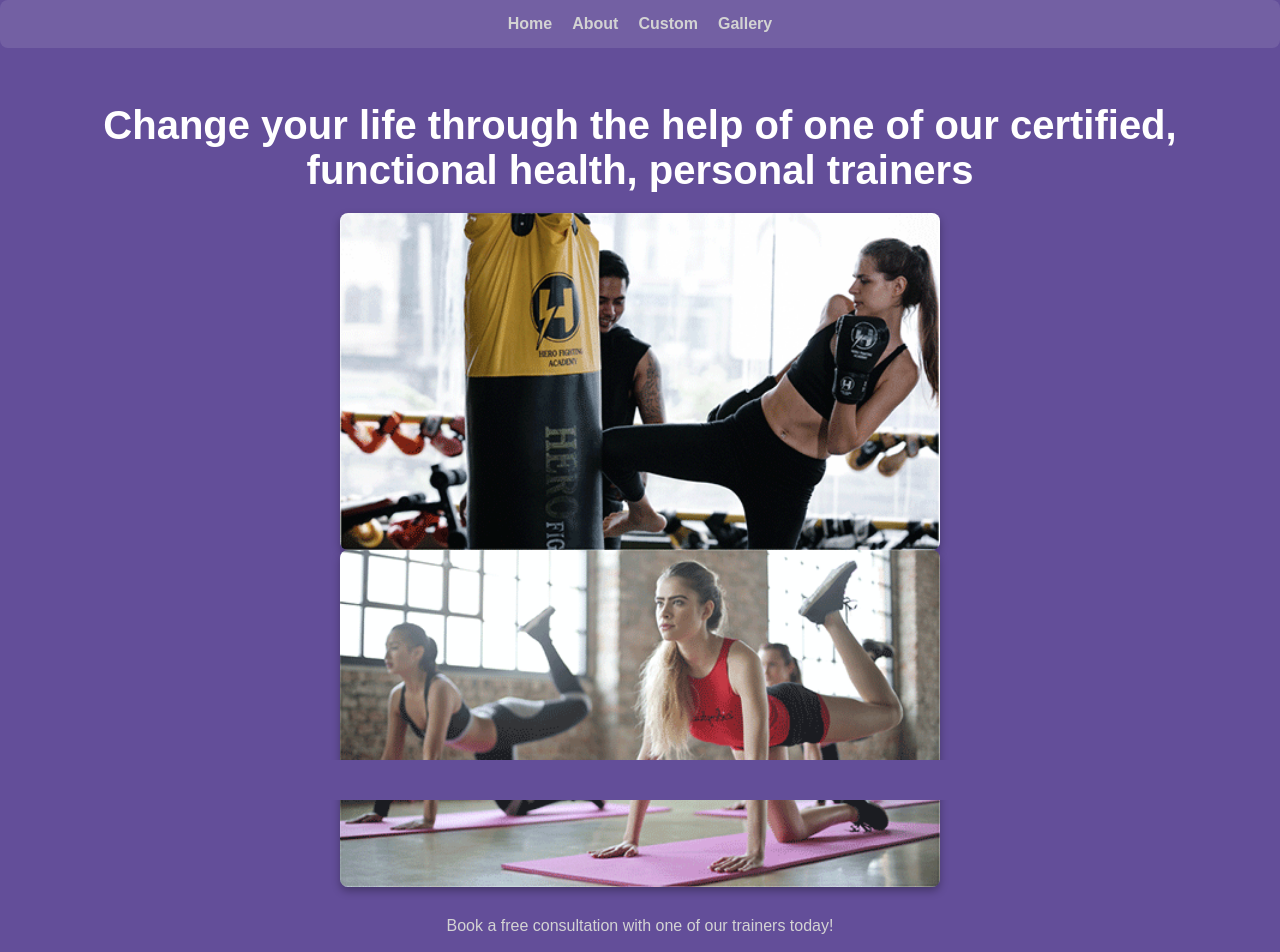
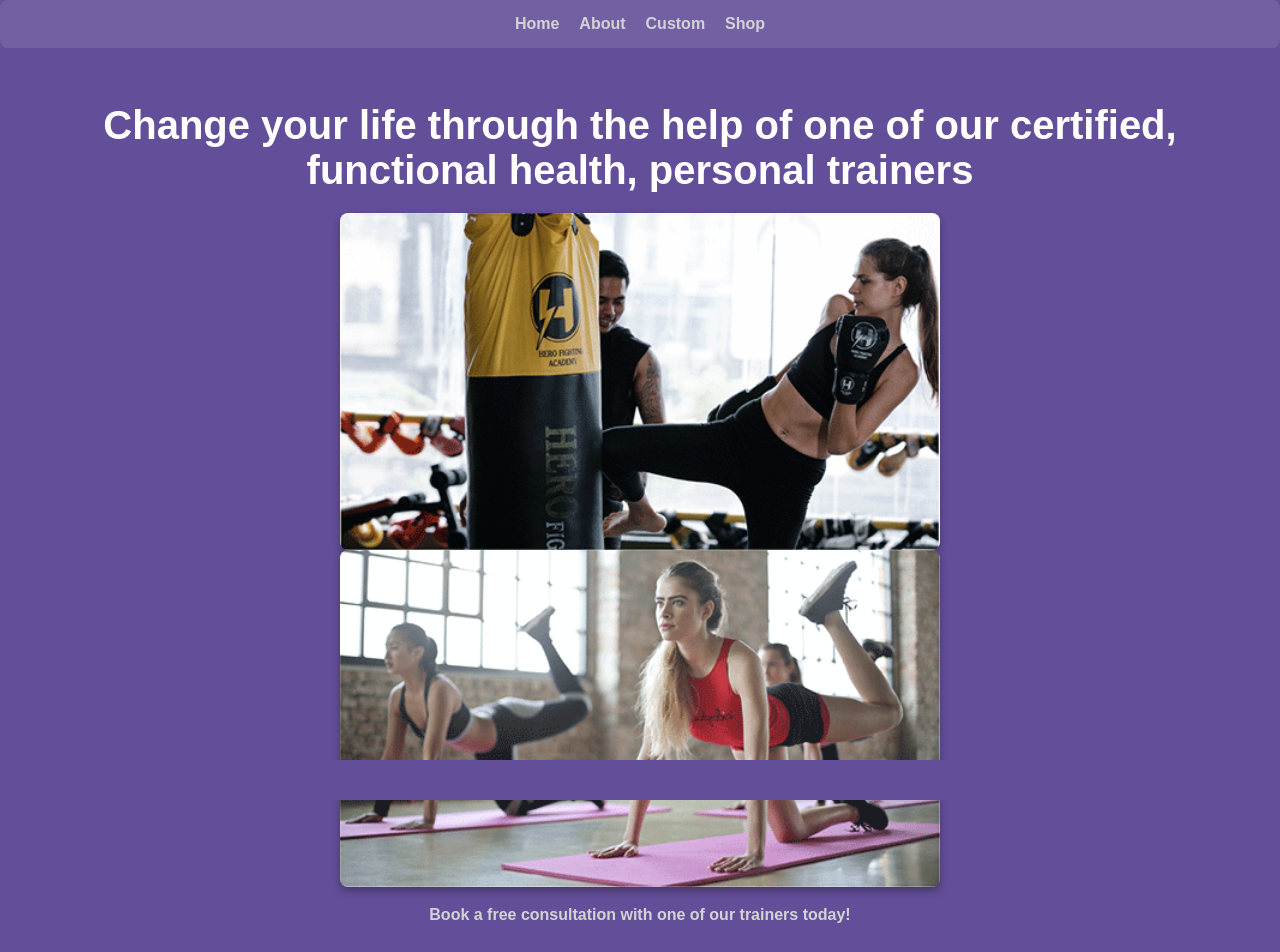
Before and after one commit to Fez-theblockchain-Dev/Web_Dev_Foundations, a plain HTML site: page home.html in a window 1280 px wide. Shown: the top 952 px of the page. Drawn offline with Linux system fonts and the light colour scheme; no server answers; a script that the page names is missing.

Commit message:
deleted redundant 'index.html' file. 'home.html' will serve as the new landing page file for the gym's mock website

```diff
--- a/about.html
+++ b/about.html
@@ -7,15 +7,15 @@
     <meta name="viewport" content="width=device-width, initial-scale=1.0">
     <title>About - ABC Fitness</title>
     <link rel="stylesheet" href="styles/styles.css">
-    <link rel="stylesheet" href="https://cdnjs.cloudflare.com/ajax/libs/font-awesome/5.15.2/css/all.min.css">
+    <script src="javascript/base.js" defer></script>
     <script src="javascript/newsletter.js" defer></script>
 </head>
 <body>
     <div class="nav">
-        <a href="index.html">Home</a>
+        <a href="home.html">Home</a>
         <a href="about.html">About</a>
         <a href="custom.html">Customized Personal Training</a>
-        <a href="gallery.html">Gallery</a>
+        <a href="gallery.html">Shop</a>
     </div>
     <main>
         <h1>About Us</h1>
--- a/home.html
+++ b/home.html
@@ -14,17 +14,17 @@ Home webpage for the website.
 </head>
 <body>
     <div class="nav">
-        <a href="index.html">Home</a>
+        <a href="home.html">Home</a>
         <a href="about.html">About</a>
         <a href="custom.html">Custom</a>
-        <a href="gallery.html">Gallery</a>
+        <a href="gallery.html">Shop</a>
     </div>
     <main>
         <h1>Change your life through the help of one of our certified, functional health, personal trainers</h1>
         <img src="assets/Client2_IndividualKickboxing.png" alt="Kickboxing" class="responsive-img">
         <img src="assets/Client2_GroupPilates.png" alt="Group Pilates" class="responsive-img">
        <div>
-        Book a free consultation with one of our trainers today! <font size="16"> </font>
+        <p style="font-size: 16px; font-weight: bold;">Book a free consultation with one of our trainers today!</p>
         </div>
         <div class="calendly-inline-widget" data-url="https://calendly.com/megalax18/30min"></div>
         <script type="text/javascript" src="https://assets.calendly.com/assets/external/widget.js" async></script>
```
Also changed, not shown: custom.html (+2 -2 lines), gallery.html (+2 -2 lines).
